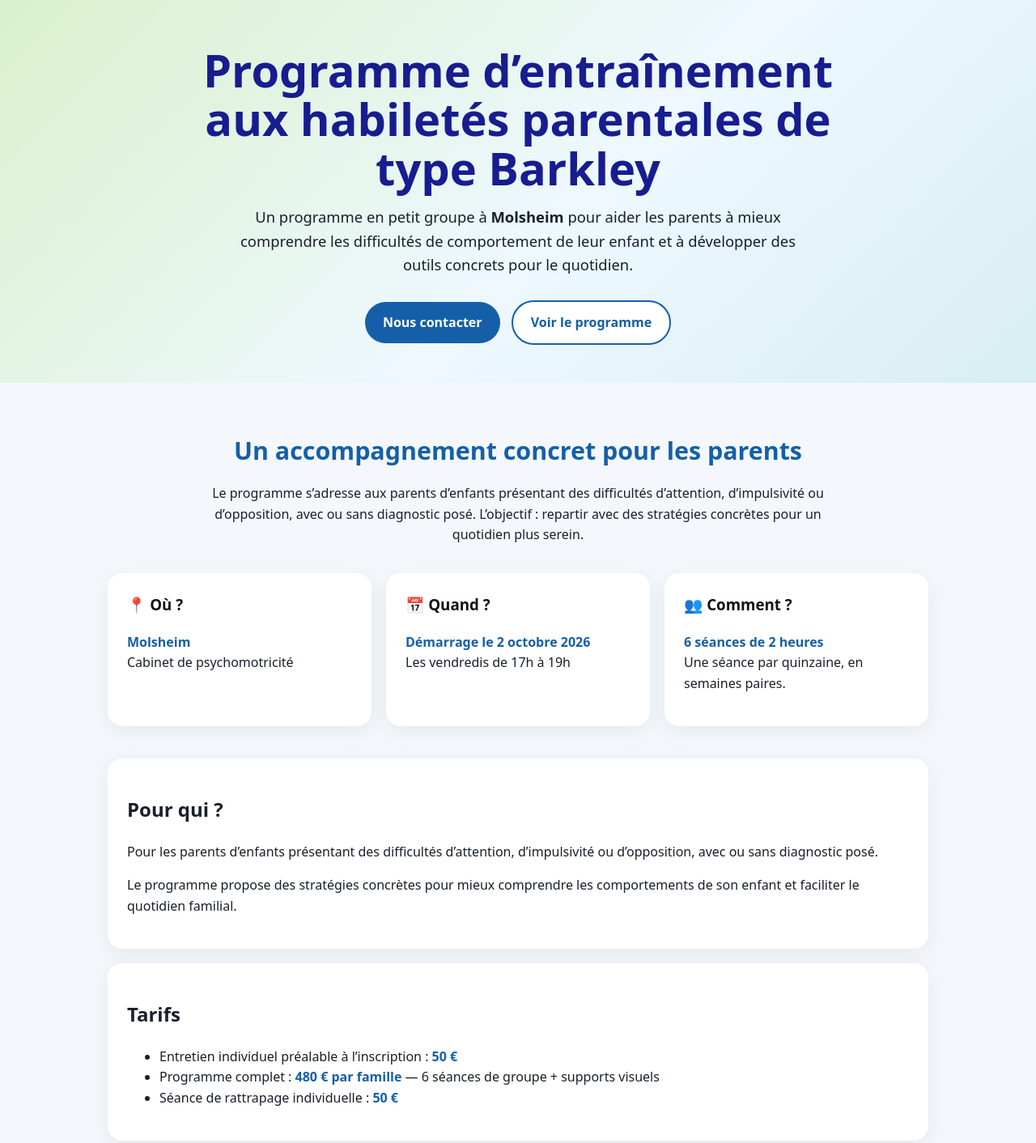
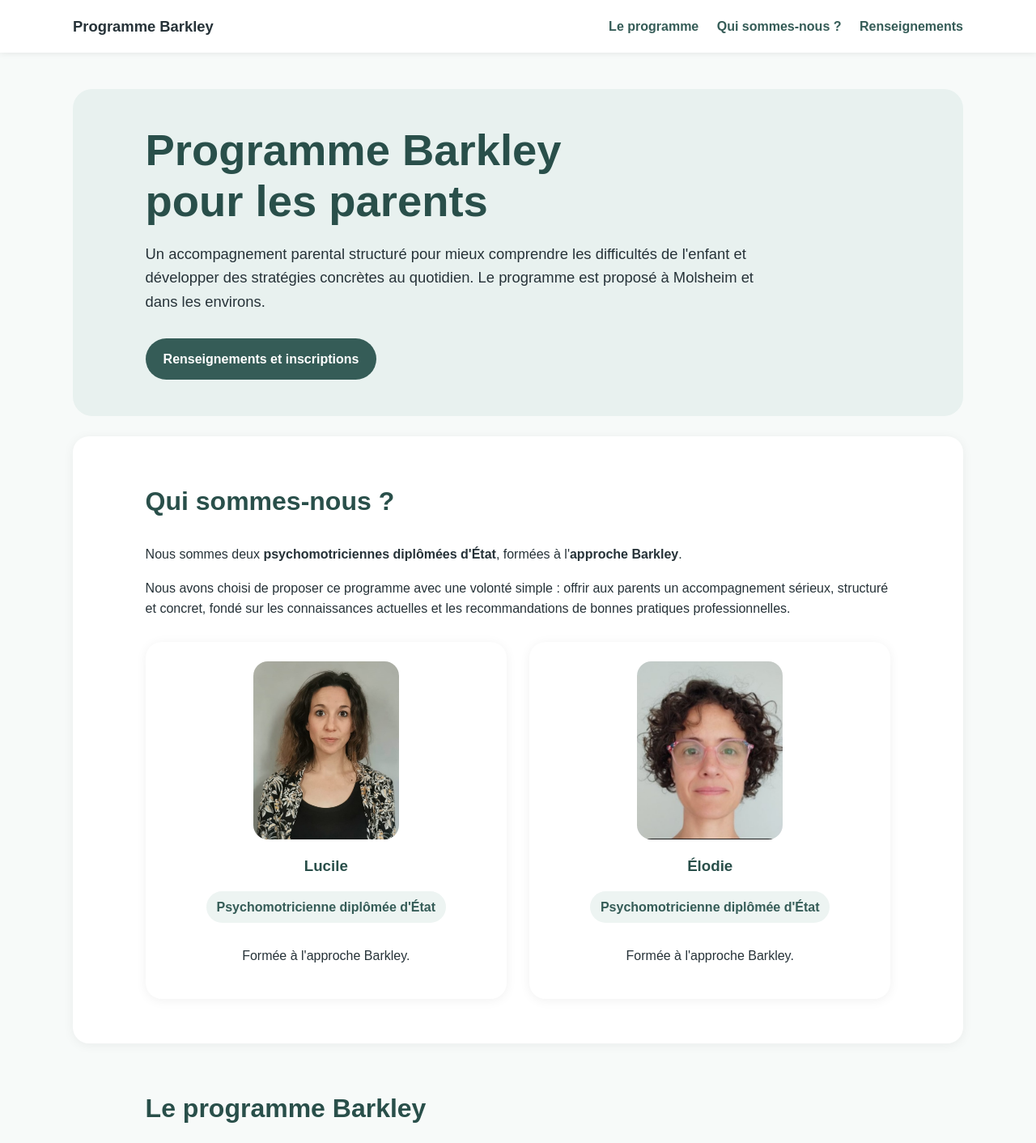
Before and after one commit to Barkley-67/Barkley-67.github.io, a plain HTML site: page index.html in a window 1280 px wide. Shown: the top 1412 px of the page at 81% size. Drawn offline with Linux system fonts and the light colour scheme.

Commit message:
Add files via upload

```diff
--- a/index.html
+++ b/index.html
@@ -1,231 +1,244 @@
-<!doctype html>
+<!DOCTYPE html>
 <html lang="fr">
 <head>
-  <meta charset="utf-8">
-  <meta name="viewport" content="width=device-width, initial-scale=1">
-  <title>Programme Barkley à Molsheim | Habiletés parentales</title>
-  <meta name="description" content="Programme d'entraînement aux habiletés parentales de type Barkley à Molsheim. 6 séances en groupe pour les parents d'enfants présentant des difficultés d'attention, d'impulsivité ou d'opposition. Démarrage le 2 octobre 2026.">
-  <meta name="keywords" content="Barkley Molsheim, programme Barkley Alsace, habiletés parentales Molsheim, Barkley Bas-Rhin, TDAH Molsheim, impulsivité enfant, opposition enfant, psychomotricité Molsheim">
-  <meta name="robots" content="index, follow">
-  <meta property="og:title" content="Programme Barkley à Molsheim">
-  <meta property="og:description" content="Programme d'entraînement aux habiletés parentales de type Barkley à Molsheim. Démarrage le 2 octobre 2026.">
-  <meta property="og:type" content="website">
-  <meta property="og:locale" content="fr_FR">
-  <meta property="og:image" content="flyer-barkley-molsheim.png">
+  <meta charset="UTF-8">
+  <meta name="viewport" content="width=device-width, initial-scale=1.0">
+  <title>Programme Barkley – Accompagnement parental en Alsace</title>
+  <meta name="description" content="Programme Barkley d'accompagnement parental à Molsheim et alentours, proposé par deux psychomotriciennes diplômées d'État formées à l'approche Barkley.">
   <style>
-    :root {
-      --blue: #155fa8;
-      --dark: #18202b;
-      --green: #d9f1cb;
-      --soft: #f4f8fc;
-      --accent: #09a0bd;
-    }
     * { box-sizing: border-box; }
     body {
       margin: 0;
-      font-family: system-ui, -apple-system, BlinkMacSystemFont, "Segoe UI", sans-serif;
-      color: var(--dark);
-      background: var(--soft);
+      font-family: Arial, Helvetica, sans-serif;
+      color: #263238;
+      background: #f7faf9;
       line-height: 1.6;
     }
+    header {
+      background: white;
+      padding: 18px 7%;
+      position: sticky;
+      top: 0;
+      z-index: 10;
+      box-shadow: 0 1px 8px rgba(0,0,0,.08);
+    }
+    nav {
+      display: flex;
+      justify-content: space-between;
+      align-items: center;
+      gap: 20px;
+      max-width: 1100px;
+      margin: auto;
+    }
+    nav strong { font-size: 1.15rem; }
+    nav a {
+      color: #355c57;
+      text-decoration: none;
+      margin-left: 18px;
+      font-weight: 600;
+    }
     .hero {
-      padding: 56px 20px 42px;
-      text-align: center;
-      background: linear-gradient(135deg, #d9f1cb 0%, #eef8ff 55%, #d7eef3 100%);
+      max-width: 1100px;
+      margin: 45px auto 25px;
+      padding: 45px 7%;
+      background: #e8f1ef;
+      border-radius: 24px;
     }
     .hero h1 {
-      max-width: 850px;
-      margin: 0 auto 16px;
-      font-size: clamp(2rem, 5vw, 3.5rem);
-      line-height: 1.08;
-      color: #171d8f;
+      font-size: clamp(2rem, 5vw, 3.4rem);
+      line-height: 1.15;
+      margin: 0 0 18px;
+      color: #294f4a;
     }
-    .hero p {
-      max-width: 720px;
-      margin: 0 auto 24px;
-      font-size: 1.15rem;
-    }
-    .cta {
+    .hero p { font-size: 1.15rem; max-width: 760px; }
+    .button {
       display: inline-block;
+      margin-top: 12px;
       padding: 13px 22px;
-      margin: 5px;
       border-radius: 999px;
-      background: var(--blue);
+      background: #355c57;
       color: white;
       text-decoration: none;
-      font-weight: 700;
+      font-weight: bold;
     }
-    .cta.secondary {
-      background: white;
-      color: var(--blue);
-      border: 2px solid var(--blue);
+    section {
+      max-width: 1100px;
+      margin: 0 auto;
+      padding: 55px 7%;
     }
-    main {
-      max-width: 1050px;
-      margin: 0 auto;
-      padding: 34px 18px 60px;
+    h2 {
+      color: #294f4a;
+      font-size: 2rem;
+      margin-top: 0;
     }
     .intro {
+      background: white;
+      border-radius: 20px;
+      box-shadow: 0 2px 14px rgba(0,0,0,.06);
+    }
+    .professionnelles {
+      display: grid;
+      grid-template-columns: repeat(2, 1fr);
+      gap: 28px;
+      margin-top: 28px;
+    }
+    .personne {
+      background: white;
+      border-radius: 20px;
+      padding: 24px;
+      box-shadow: 0 2px 14px rgba(0,0,0,.06);
       text-align: center;
-      max-width: 800px;
-      margin: 0 auto 34px;
     }
-    .intro h2, .contact h2 {
-      color: var(--blue);
-      font-size: 1.9rem;
-      margin-bottom: 10px;
+    .personne img {
+      width: 180px;
+      height: 220px;
+      object-fit: cover;
+      border-radius: 18px;
+      display: block;
+      margin: 0 auto 18px;
+    }
+    .personne h3 { margin: 8px 0 4px; color: #294f4a; }
+    .badge {
+      display: inline-block;
+      margin: 12px 0;
+      padding: 7px 13px;
+      border-radius: 999px;
+      background: #edf4f2;
+      color: #355c57;
+      font-weight: 600;
     }
     .cards {
       display: grid;
       grid-template-columns: repeat(3, 1fr);
-      gap: 18px;
-      margin: 28px 0 40px;
+      gap: 20px;
     }
     .card {
       background: white;
       border-radius: 18px;
       padding: 24px;
-      box-shadow: 0 6px 24px rgba(20, 50, 80, .08);
-    }
-    .card h3 { margin-top: 0; color: #111; }
-    .card strong { color: var(--blue); }
-    .flyer {
-      text-align: center;
-      margin: 42px auto;
-    }
-    .flyer img {
-      width: min(100%, 850px);
-      height: auto;
-      border-radius: 16px;
-      box-shadow: 0 10px 30px rgba(20, 50, 80, .14);
+      box-shadow: 0 2px 14px rgba(0,0,0,.05);
     }
     .contact {
-      background: var(--green);
+      background: #e8f1ef;
       border-radius: 24px;
-      padding: 32px 24px;
-      text-align: center;
-      margin-top: 40px;
-    }
-    .contacts {
-      display: flex;
-      flex-wrap: wrap;
-      justify-content: center;
-      gap: 18px 42px;
-      margin-top: 20px;
-    }
-    .person { min-width: 240px; }
-    .person h3 { margin-bottom: 4px; }
-    .person a {
-      color: var(--blue);
-      font-weight: 650;
-      text-decoration: none;
-    }
-    .small {
-      font-size: .94rem;
-      color: #536170;
     }
     footer {
       text-align: center;
-      padding: 24px 18px 40px;
-      font-size: .9rem;
-      color: #667381;
+      padding: 30px 7%;
+      background: #294f4a;
+      color: white;
     }
-    @media (max-width: 760px) {
-      .cards { grid-template-columns: 1fr; }
-      .hero { padding-top: 40px; }
+    @media (max-width: 750px) {
+      .professionnelles, .cards { grid-template-columns: 1fr; }
+      nav { flex-direction: column; }
+      nav a { margin: 0 8px; }
+      .hero { margin: 20px 12px; }
+      section { padding: 40px 7%; }
     }
   </style>
 </head>
 <body>
-  <header class="hero">
-    <h1>Programme d’entraînement aux habiletés parentales de type Barkley</h1>
+
+<header>
+  <nav>
+    <strong>Programme Barkley</strong>
+    <div>
+      <a href="#programme">Le programme</a>
+      <a href="#equipe">Qui sommes-nous ?</a>
+      <a href="#inscriptions">Renseignements</a>
+    </div>
+  </nav>
+</header>
+
+<main>
+  <div class="hero">
+    <h1>Programme Barkley<br>pour les parents</h1>
     <p>
-      Un programme en petit groupe à <strong>Molsheim</strong> pour aider les parents
-      à mieux comprendre les difficultés de comportement de leur enfant et à développer
-      des outils concrets pour le quotidien.
+      Un accompagnement parental structuré pour mieux comprendre les difficultés
+      de l'enfant et développer des stratégies concrètes au quotidien.
+      Le programme est proposé à Molsheim et dans les environs.
     </p>
-    <a class="cta" href="#contact">Nous contacter</a>
-    <a class="cta secondary" href="#programme">Voir le programme</a>
-  </header>
+    <a class="button" href="#inscriptions">Renseignements et inscriptions</a>
+  </div>
 
-  <main>
-    <section class="intro" id="programme">
-      <h2>Un accompagnement concret pour les parents</h2>
-      <p>
-        Le programme s’adresse aux parents d’enfants présentant des difficultés
-        d’attention, d’impulsivité ou d’opposition, avec ou sans diagnostic posé.
-        L’objectif : repartir avec des stratégies concrètes pour un quotidien plus serein.
-      </p>
-    </section>
+  <section id="equipe" class="intro">
+    <h2>Qui sommes-nous ?</h2>
+    <p>
+      Nous sommes deux <strong>psychomotriciennes diplômées d'État</strong>,
+      formées à l'<strong>approche Barkley</strong>.
+    </p>
+    <p>
+      Nous avons choisi de proposer ce programme avec une volonté simple :
+      offrir aux parents un accompagnement sérieux, structuré et concret,
+      fondé sur les connaissances actuelles et les recommandations de bonnes
+      pratiques professionnelles.
+    </p>
 
-    <section class="cards" aria-label="Informations pratiques">
-      <article class="card">
-        <h3>📍 Où ?</h3>
-        <p><strong>Molsheim</strong><br>
-        Cabinet de psychomotricité</p>
+    <div class="professionnelles">
+      <article class="personne">
+        <img src="photo-lucile.jpg" alt="Lucile, psychomotricienne diplômée d'État">
+        <h3>Lucile</h3>
+        <span class="badge">Psychomotricienne diplômée d'État</span>
+        <p>Formée à l'approche Barkley.</p>
       </article>
 
-      <article class="card">
-        <h3>📅 Quand ?</h3>
-        <p><strong>Démarrage le 2 octobre 2026</strong><br>
-        Les vendredis de 17h à 19h</p>
+      <article class="personne">
+        <img src="photo-elodie.jpeg" alt="Élodie, psychomotricienne diplômée d'État">
+        <h3>Élodie</h3>
+        <span class="badge">Psychomotricienne diplômée d'État</span>
+        <p>Formée à l'approche Barkley.</p>
       </article>
+    </div>
+  </section>
 
-      <article class="card">
-        <h3>👥 Comment ?</h3>
-        <p><strong>6 séances de 2 heures</strong><br>
-        Une séance par quinzaine, en semaines paires.</p>
-      </article>
-    </section>
+  <section id="programme">
+    <h2>Le programme Barkley</h2>
+    <div class="cards">
+      <div class="card">
+        <h3>Comprendre</h3>
+        <p>Mieux comprendre les mécanismes qui peuvent être à l'origine des difficultés rencontrées au quotidien.</p>
+      </div>
+      <div class="card">
+        <h3>Expérimenter</h3>
+        <p>Découvrir des outils et des stratégies concrètes, applicables dans les situations de la vie quotidienne.</p>
+      </div>
+      <div class="card">
+        <h3>Accompagner</h3>
+        <p>Construire progressivement des réponses adaptées aux besoins de son enfant et de sa famille.</p>
+      </div>
+    </div>
+  </section>
 
-    <section class="card">
-      <h2>Pour qui ?</h2>
-      <p>
-        Pour les parents d’enfants présentant des difficultés d’attention,
-        d’impulsivité ou d’opposition, avec ou sans diagnostic posé.
-      </p>
-      <p>
-        Le programme propose des stratégies concrètes pour mieux comprendre les
-        comportements de son enfant et faciliter le quotidien familial.
-      </p>
-    </section>
+  <section>
+    <h2>Une démarche professionnelle</h2>
+    <p>
+      Le programme s'appuie sur une approche structurée de l'accompagnement
+      parental et sur les connaissances actuelles concernant les difficultés
+      attentionnelles, l'impulsivité et les fonctions exécutives.
+    </p>
+    <p>
+      Notre objectif est de proposer aux parents un cadre clair, bienveillant
+      et concret, tout en respectant la singularité de chaque enfant et de
+      chaque famille.
+    </p>
+  </section>
 
-    <section class="card" style="margin-top:18px;">
-      <h2>Tarifs</h2>
-      <ul>
-        <li>Entretien individuel préalable à l’inscription : <strong>50 €</strong></li>
-        <li>Programme complet : <strong>480 € par famille</strong> — 6 séances de groupe + supports visuels</li>
-        <li>Séance de rattrapage individuelle : <strong>50 €</strong></li>
-      </ul>
-    </section>
+  <section id="inscriptions" class="contact">
+    <h2>Renseignements et inscriptions</h2>
+    <p>
+      Pour connaître les prochaines dates, les modalités du programme et les
+      conditions d'inscription, vous pouvez nous contacter directement.
+    </p>
+    <p><strong>Programme Barkley – Molsheim et alentours</strong></p>
+    <p>
+      Les coordonnées et modalités d'inscription seront indiquées ici.
+    </p>
+  </section>
+</main>
 
-    <section class="flyer" aria-label="Flyer de présentation">
-      <h2>Informations détaillées</h2>
-      <img src="flyer-barkley-molsheim.png"
-           alt="Flyer du programme Barkley à Molsheim, session automne-hiver 2026">
-    </section>
+<footer>
+  Programme Barkley – Accompagnement parental · Molsheim et alentours
+</footer>
 
-    <section class="contact" id="contact">
-      <h2>Renseignements et inscriptions</h2>
-      <p>Vous souhaitez savoir si ce programme correspond à votre situation ? Contactez-nous.</p>
-
-      <div class="contacts">
-        <div class="person">
-          <h3>Lucile COATELEN</h3>
-          <a href="tel:+33671262411">06 71 26 24 11</a><br>
-          <a href="mailto:lucilec.psychomot@gmail.com">lucilec.psychomot@gmail.com</a>
-        </div>
-        <div class="person">
-          <h3>Elodie TURQUOIS</h3>
-          <a href="tel:+33617584076">06 17 58 40 76</a><br>
-          <a href="mailto:eturquois@psychomotricite.com">eturquois@psychomotricite.com</a>
-        </div>
-      </div>
-    </section>
-  </main>
-
-  <footer>
-    Programme Barkley à Molsheim · Habiletés parentales · Molsheim et environs
-  </footer>
 </body>
 </html>
```
